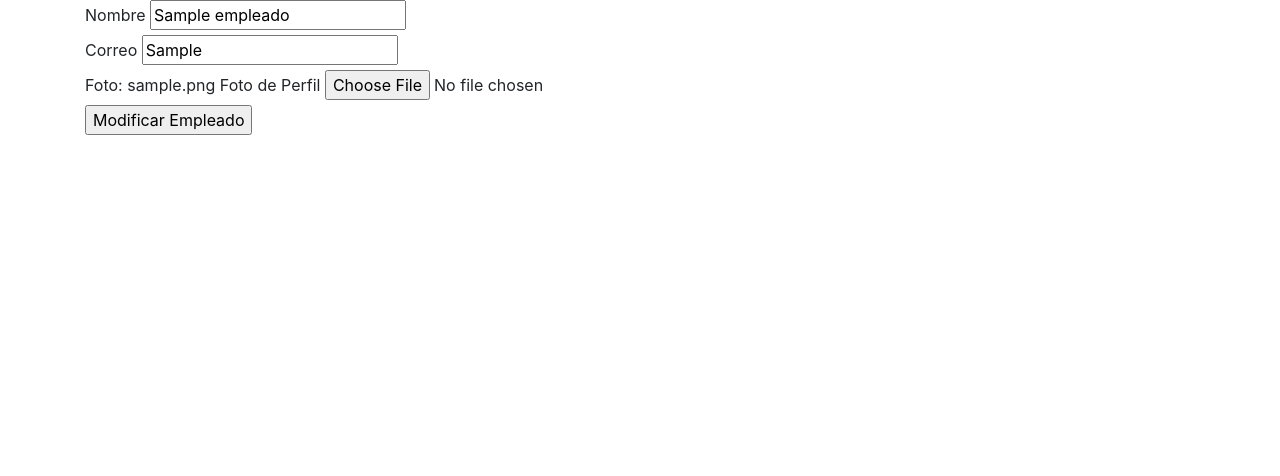
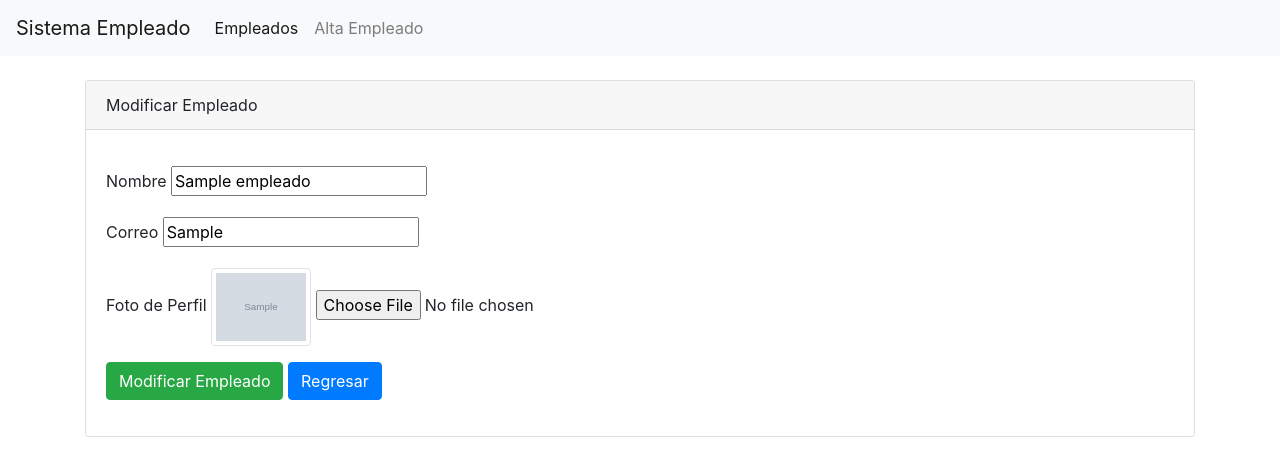
Before and after one commit to PieroJacinto/sistema-empleados-python, a Flask app: page /modify/1 in a window 1280 px wide. Shown: the top 476 px of the page. Run offline with Flask 3, Linux system fonts and the light colour scheme; tables that the repository leaves empty or names only in its code hold one stand-in row (values such as "Sample post"); grey boxes marked "Sample" are stand-in pictures.

Commit message:
estilos y partialas agregados, crud completo

```diff
--- a/src/app.py
+++ b/src/app.py
@@ -1,4 +1,4 @@
-from flask import Flask, render_template, request, redirect
+from flask import Flask, render_template, request, redirect, url_for, send_from_directory
 from flaskext.mysql import MySQL
 
 from datetime import datetime
@@ -10,26 +10,42 @@ mysql = MySQL()
 app.config['MYSQL_DATABASE_HOST'] = 'localhost'
 app.config['MYSQL_DATABASE_USER'] = 'root'
 app.config['MYSQL_DATABASE_PASSWORD'] = ''
-app.config['MYSQL_DATABASE_DB'] = 'empleados'
+app.config['MYSQL_DATABASE_DB'] = 'sistema'
 
 UPLOADS = os.path.join('uploads')
 app.config['UPLOADS'] = UPLOADS
 
 mysql.init_app(app)
 
+conn = mysql.connect()
+cursor = conn.cursor()
+
+def queryMySql( query, data = (), tipoDeRetorno = 'none' ):
+
+    if data != None:
+        cursor.execute( query, data )
+    else:
+        cursor.execute(query)
+
+    if tipoDeRetorno == "one":
+        registro = cursor.fetchone()
+        conn.commit()
+        return registro
+    elif tipoDeRetorno == "all":
+        registro = cursor.fetchall()
+        conn.commit()
+        return registro
+    else:
+        conn.commit()
+
+@app.route('/fotodeusuario/<path:nombreFoto>')
+def fotodeusuario(nombreFoto):
+    return send_from_directory(os.path.join('uploads'), nombreFoto)
+
 @app.route('/')
 def index():
-    conn = mysql.connect()
-    cursor = conn.cursor()
-    # Seleccionamos toda la tabla de empleados
     sql = "SELECT * FROM empleados;"
-    cursor.execute(sql)
-
-    #Guardamos en una variable lo que nops trajo cursor
-    empleados = cursor.fetchall()
-    print(empleados)
-
-    conn.commit()
+    empleados = queryMySql(sql,None, "all")
 
     return render_template( 'empleados/index.html', empleados = empleados )
 
@@ -55,29 +71,31 @@ def store():
     sql = "insert INTO EMPLEADOS (nombre, correo, foto) values (%s,%s,%s);"
     datos = ( _nombre, _correo, nuevoNombreFoto )
 
-    conn = mysql.connect()
-    cursor = conn.cursor()
-    cursor.execute( sql, datos )
-    conn.commit()
+    queryMySql(sql, datos)
 
     return redirect('/')
 
 @app.route('/delete/<int:id>')
 def delete(id):
-    sql = "DELETE FROM empleados WHERE id=%s"
-    # otra forma
-    # sql = f'DELETE FROM empleados WHERE id={id}' en cursor.execute( sql ) solo va sql
-    conn = mysql.connect()
-    cursor = conn.cursor()
-    cursor.execute( sql, id )
+
+    sql = 'SELECT foto FROM empleados WHERE id = (%s)'
+    datos = (id,)
+    nombreFoto = queryMySql(sql, datos, 'one')
+
+    try:
+        os.remove(os.path.join(app.config['UPLOADS'], nombreFoto[0]))
+    except:
+        pass
+
+    sql = 'DELETE FROM empleados WHERE id=(%s)'
+    queryMySql(sql, datos)
+
     conn.commit()
     return redirect('/')
 
 @app.route('/modify/<int:id>')
 def modify(id):
-    sql = f'SELECT * FROM empleados WHERE id={id}'
-    conn = mysql.connect()
-    cursor = conn.cursor()
+    sql = f'SELECT * FROM empleados WHERE id="{id}"'
     cursor.execute( sql )
     empleado = cursor.fetchone()
     conn.commit()
@@ -88,13 +106,10 @@ def modify(id):
 def update():
     _nombre = request.form['txtNombre']
     _correo = request.form['txtCorreo']
-    _foto = request.form['txtFoto']
+    _foto = request.files['txtFoto']
     id = request.form['txtId']
 
-    datos = ( _nombre, _correo, id )
-
-    conn = mysql.connect()
-    cursor = conn.cursor()
+    # datos = ( _nombre, _correo, id )
 
     if _foto.filename != '':
         now = datetime.now()
@@ -102,19 +117,27 @@ def update():
         nuevoNombreFoto = tiempo + '_' + _foto.filename
         _foto.save("uploads/" + nuevoNombreFoto)
 
-    sql =f'SELECT foto FROM empleados WHERE id={id}'
-    cursor.execute(sql)
+        sql =f'SELECT foto FROM empleados WHERE id="{id}";'
+        cursor.execute(sql)
+        conn.commit()
 
-    nombreFoto = cursor.fetchone()[0]
+        nombreFoto = cursor.fetchone()[0]
+        borrarEstaFoto = os.path.join(app.config['UPLOADS'], nombreFoto)
+        print(borrarEstaFoto)
+        try:
+            os.remove(os.path.join(app.config['UPLOADS'], nombreFoto))
+        except:
+            pass
 
-    os.remove(os.path.join(app.config['UPLOADS'], nombreFoto))
+        sql = f'UPDATE empleados SET foto="{nuevoNombreFoto}" WHERE id="{id}";'
+        cursor.execute(sql)
+        conn.commit()
 
-    conn = mysql.connect()
-    cursor = conn.cursor()
-
-    sql = f'UPDATE empleados SET nombre={_nombre}, correo = {_correo} WHERE id={id}'
+    sql = f'UPDATE empleados SET nombre="{_nombre}", correo = "{_correo}" WHERE id="{id}";'
     cursor.execute(sql)
     conn.commit()
 
+    return redirect('/')
+
 if __name__ == '__main__':
     app.run( debug = True )
--- a/src/templates/empleados/edit.html
+++ b/src/templates/empleados/edit.html
@@ -1,19 +1,31 @@
 {% include 'header.html' %}
 <form action="/update" method="POST" enctype="multipart/form-data">
+    <div class="card mt-4">
+        <div class="card-header">
+            Modificar Empleado
+        </div>
+        <div class="card-body">
+            <p class="card-text">
                 <input hidden type="text" value="{{empleado[0]}}" name="txtId" id="txtId">
+                <div class="form-group">
                     <label for="txtNombre">Nombre</label>
                     <input type="text" name="txtNombre" id="txtNombre" value="{{empleado[1]}}">
-    <br>
-
+                </div>
+                <div class="form-group">
                     <label for="txtCorreo">Correo</label>
                     <input type="email" name="txtCorreo" id="txtCorreo" value="{{empleado[2]}}">
-    <br>
-
-    Foto: {{empleado[3]}}
+                </div>
+                <div class="form-group">
                     <label for="txtFoto">Foto de Perfil</label>
+                    <img class="img-thumbnail" width="100" alt="foto de perfil" src="{{url_for('fotodeusuario', nombreFoto= empleado[3])}}">
                     <input type="file" name="txtFoto" id="txtFoto" value="{{empleado[3]}}">
-    <br>
-
-    <input type="submit" value="Modificar Empleado">
+                </div>
+                <div class="form-group">
+                    <input class="btn btn-success" type="submit" value="Modificar Empleado">
+                    <a href="{{ url_for('index') }}" class="btn btn-primary">Regresar</a>
+                </div>
+            </p>
+        </div>
+    </div>
 </form>
 {% include 'footer.html' %}
--- a/src/templates/header.html
+++ b/src/templates/header.html
@@ -9,4 +9,17 @@
     <title>Sistema Empleados Python</title>
 </head>
 <body>
+    <nav class="navbar navbar-expand-lg navbar-light bg-light">
+        <a class="navbar-brand" href="{{url_for('index')}}">Sistema Empleado</a>
+        <button class="navbar-toggler" type="button" data-toggle="collapse" data-target="#navbarNavAltMarkup" aria-controls="navbarNavAltMarkup" aria-expanded="false" aria-label="Toggle navigation">
+          <span class="navbar-toggler-icon"></span>
+        </button>
+        <div class="collapse navbar-collapse" id="navbarNavAltMarkup">
+            <div class="navbar-nav">
+                <a class="nav-item nav-link active" href="{{url_for('index')}}">Empleados
+                <span class="sr-only">(current)</span></a>
+                <a class="nav-item nav-link" href="{{url_for('create')}}">Alta Empleado</a>
+            </div>
+        </div>
+    </nav>
     <div class="container">
```
Also changed, not shown: src/templates/empleados/create.html (+16 -7 lines), src/templates/empleados/index.html (+10 -10 lines), src/uploads/2023215628_maxresdefault.jpg (deleted). Lines whose indentation alone changed are shown as unchanged.
